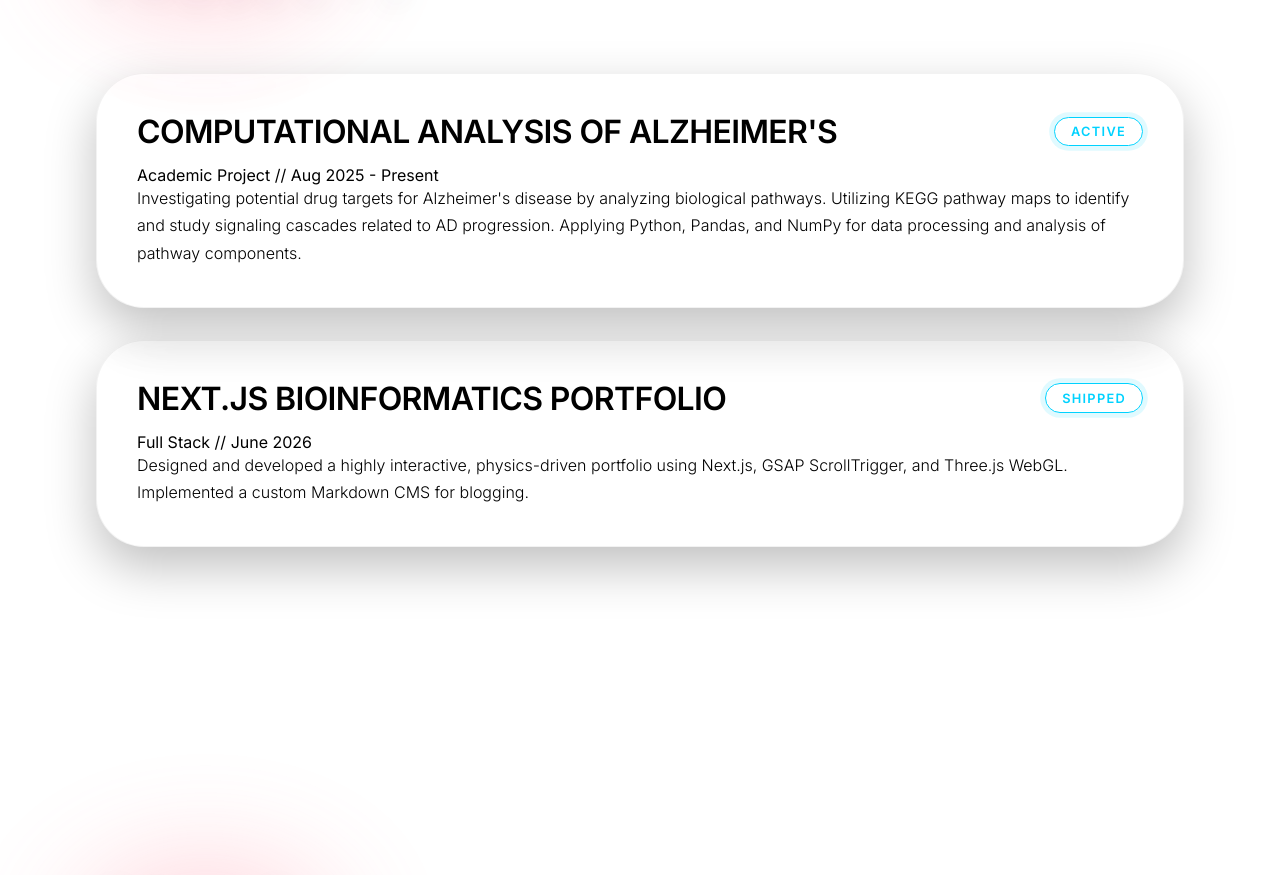
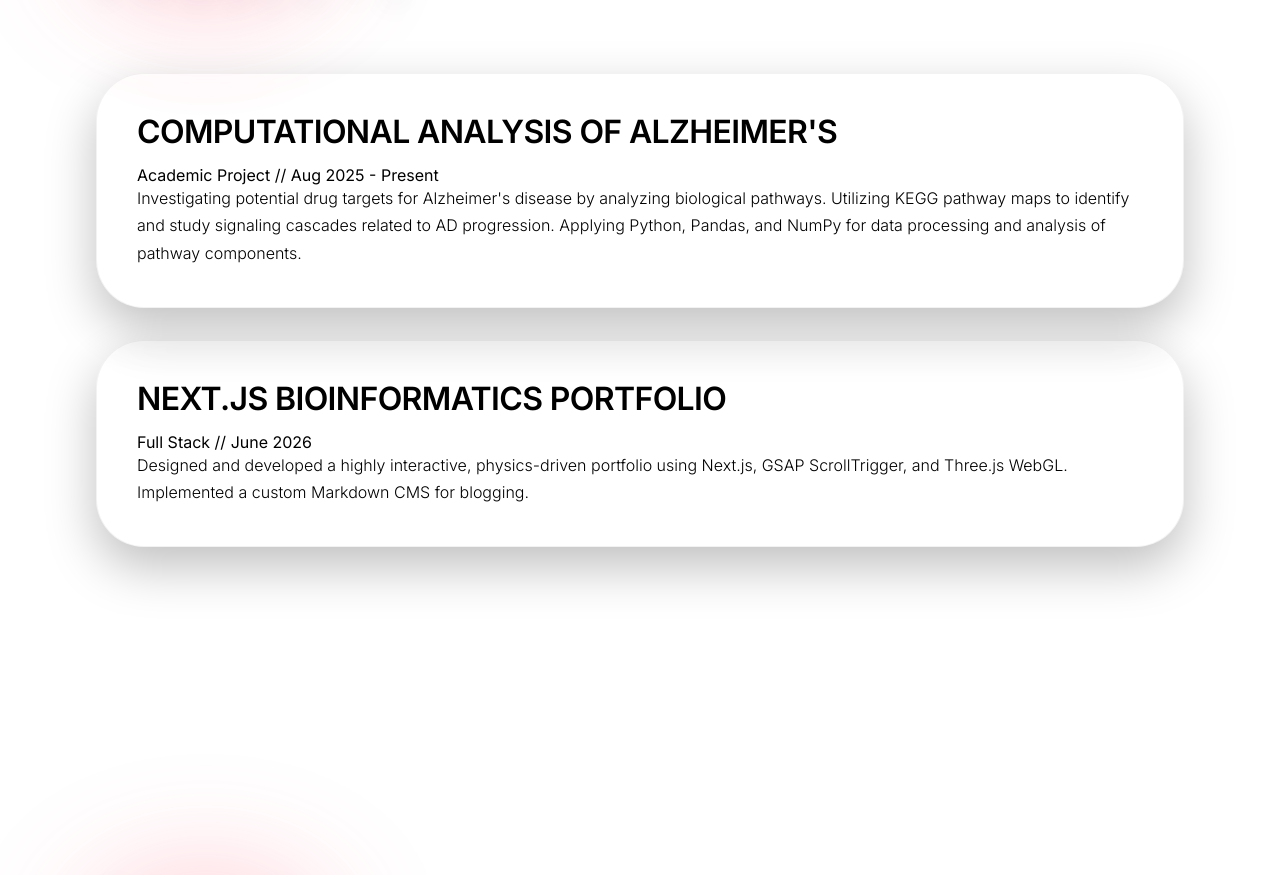
Before and after one commit to devjoti2003/Portfolio, a Next.js app: page / in a window 1280 px wide. Shown: the part 1148-2023 px from the top of the page. Built offline with nearby package versions, Linux system fonts and the light colour scheme.

Commit message:
Remove active and shipped status pills from project cards

```diff
--- a/src/app/page.js
+++ b/src/app/page.js
@@ -48,7 +48,6 @@ export default function Home() {
             <div className="project-card">
               <div className="project-header">
                 <h4>COMPUTATIONAL ANALYSIS OF ALZHEIMER&apos;S</h4>
-                <span className="status-pill">ACTIVE</span>
               </div>
               <p className="ed-meta">Academic Project // Aug 2025 - Present</p>
               <p className="project-desc">
@@ -61,7 +60,6 @@ export default function Home() {
             <div className="project-card">
               <div className="project-header">
                 <h4>NEXT.JS BIOINFORMATICS PORTFOLIO</h4>
-                <span className="status-pill" style={{ borderColor: 'var(--pastel-cyan)', color: 'var(--pastel-cyan)', boxShadow: '0 0 10px rgba(0, 210, 255, 0.2)' }}>SHIPPED</span>
               </div>
               <p className="ed-meta">Full Stack // June 2026</p>
               <p className="project-desc">
```
